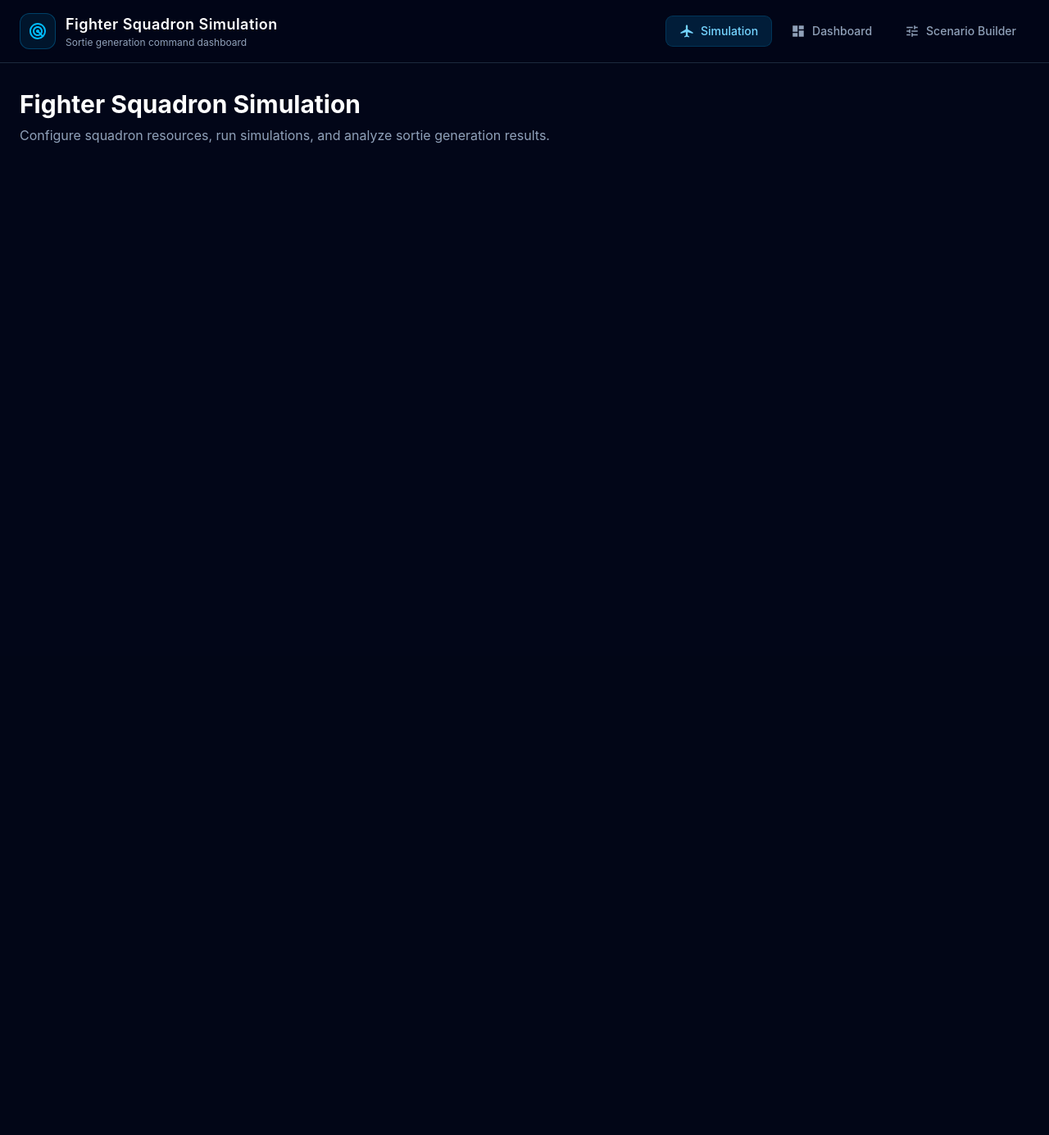
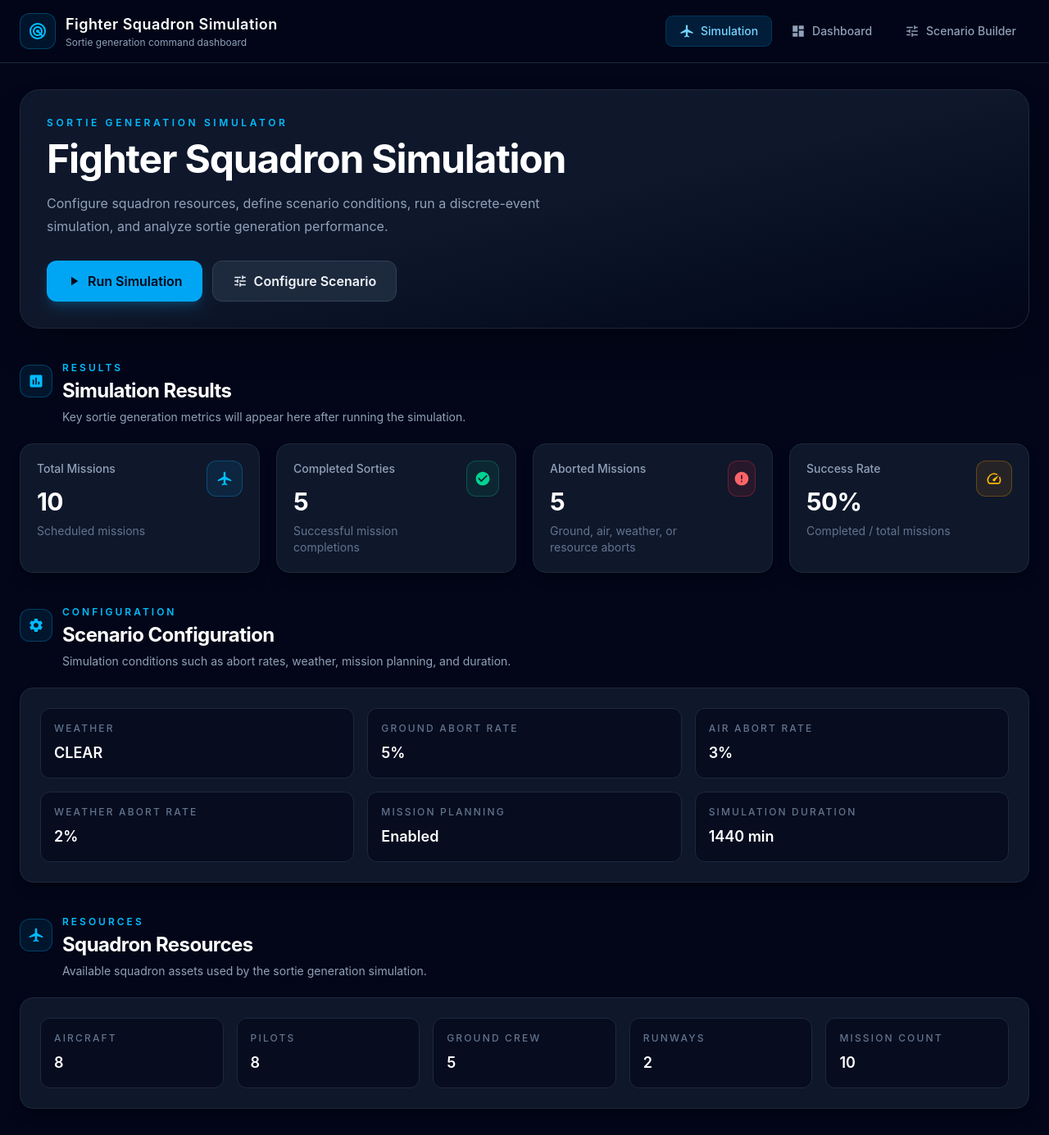
Before and after one commit to kartikojha754/Sortie-Generation-Simulation-of-a-Fighter-Squadron, a React app in the folder frontend/: page / in a window 1280 px wide. Shown: the whole page at 82% size. Before the commit the page ends 800 px from the top, so only its background shows below. Built offline with nearby package versions, Linux system fonts and the light colour scheme; the HTML template or start-up script is replaced by a standard one.

Commit message:
Initial Simulation Page

```diff
--- a/frontend/src/pages/Simulation.jsx
+++ b/frontend/src/pages/Simulation.jsx
@@ -1,13 +1,141 @@
+import {
+  MdAirplanemodeActive,
+  MdAssessment,
+  MdCheckCircle,
+  MdError,
+  MdPlayArrow,
+  MdSettings,
+  MdSpeed,
+  MdTune,
+} from "react-icons/md";
+
+import Button from "../components/common/Button";
+import Card from "../components/common/Card";
+import SectionHeader from "../components/common/SectionHeader";
+import StatCard from "../components/common/StatCard";
+
 function Simulation() {
   return (
-    <div>
-      <h2 className="text-3xl font-bold text-white">
-        Fighter Squadron Simulation
-      </h2>
-      <p className="mt-2 text-slate-400">
-        Configure squadron resources, run simulations, and analyze sortie
-        generation results.
+    <div className="space-y-10">
+      <section className="rounded-3xl border border-slate-800 bg-gradient-to-br from-slate-900 via-slate-900 to-slate-950 p-8 shadow-2xl shadow-black/30">
+        <div className="max-w-3xl">
+          <p className="mb-3 text-xs font-semibold uppercase tracking-[0.3em] text-sky-400">
+            Sortie Generation Simulator
+          </p>
+
+          <h1 className="text-4xl font-bold tracking-tight text-white md:text-5xl">
+            Fighter Squadron Simulation
+          </h1>
+
+          <p className="mt-4 max-w-2xl text-base leading-7 text-slate-400">
+            Configure squadron resources, define scenario conditions, run a
+            discrete-event simulation, and analyze sortie generation
+            performance.
+          </p>
+
+          <div className="mt-7 flex flex-wrap gap-3">
+            <Button size="lg" icon={<MdPlayArrow />}>
+              Run Simulation
+            </Button>
+
+            <Button variant="secondary" size="lg" icon={<MdTune />}>
+              Configure Scenario
+            </Button>
+          </div>
+        </div>
+      </section>
+
+      <section>
+        <SectionHeader
+          eyebrow="Results"
+          title="Simulation Results"
+          subtitle="Key sortie generation metrics will appear here after running the simulation."
+          icon={<MdAssessment />}
+        />
+
+        <div className="grid gap-5 md:grid-cols-2 xl:grid-cols-4">
+          <StatCard
+            title="Total Missions"
+            value="10"
+            subtitle="Scheduled missions"
+            icon={<MdAirplanemodeActive />}
+          />
+
+          <StatCard
+            title="Completed Sorties"
+            value="5"
+            subtitle="Successful mission completions"
+            icon={<MdCheckCircle />}
+            tone="success"
+          />
+
+          <StatCard
+            title="Aborted Missions"
+            value="5"
+            subtitle="Ground, air, weather, or resource aborts"
+            icon={<MdError />}
+            tone="danger"
+          />
+
+          <StatCard
+            title="Success Rate"
+            value="50%"
+            subtitle="Completed / total missions"
+            icon={<MdSpeed />}
+            tone="warning"
+          />
+        </div>
+      </section>
+
+      <section>
+        <SectionHeader
+          eyebrow="Configuration"
+          title="Scenario Configuration"
+          subtitle="Simulation conditions such as abort rates, weather, mission planning, and duration."
+          icon={<MdSettings />}
+        />
+
+        <Card>
+          <div className="grid gap-4 md:grid-cols-2 xl:grid-cols-3">
+            <InfoItem label="Weather" value="CLEAR" />
+            <InfoItem label="Ground Abort Rate" value="5%" />
+            <InfoItem label="Air Abort Rate" value="3%" />
+            <InfoItem label="Weather Abort Rate" value="2%" />
+            <InfoItem label="Mission Planning" value="Enabled" />
+            <InfoItem label="Simulation Duration" value="1440 min" />
+          </div>
+        </Card>
+      </section>
+
+      <section>
+        <SectionHeader
+          eyebrow="Resources"
+          title="Squadron Resources"
+          subtitle="Available squadron assets used by the sortie generation simulation."
+          icon={<MdAirplanemodeActive />}
+        />
+
+        <Card>
+          <div className="grid gap-4 md:grid-cols-2 xl:grid-cols-5">
+            <InfoItem label="Aircraft" value="8" />
+            <InfoItem label="Pilots" value="8" />
+            <InfoItem label="Ground Crew" value="5" />
+            <InfoItem label="Runways" value="2" />
+            <InfoItem label="Mission Count" value="10" />
+          </div>
+        </Card>
+      </section>
+    </div>
+  );
+}
+
+function InfoItem({ label, value }) {
+  return (
+    <div className="rounded-xl border border-slate-800 bg-slate-950/60 p-4">
+      <p className="text-xs font-medium uppercase tracking-[0.18em] text-slate-500">
+        {label}
       </p>
+      <p className="mt-2 text-lg font-semibold text-white">{value}</p>
     </div>
   );
 }
```
Also changed, not shown: frontend/src/components/simulation/HeroSection.jsx (added), frontend/src/components/simulation/ResultSummary.jsx (added), frontend/src/components/simulation/ScenarioOverview.jsx (added), frontend/src/components/simulation/SquadronResources.jsx (added).
